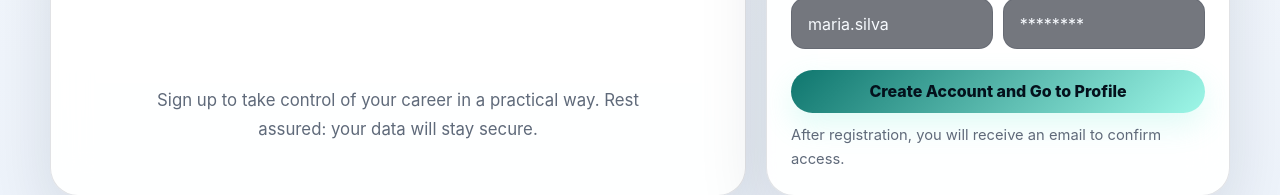
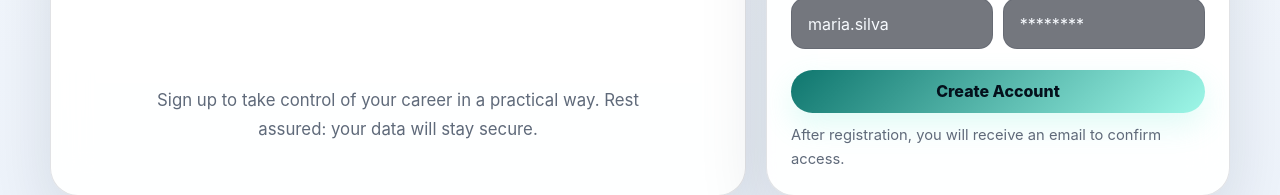
Before and after one commit to nathaliareiss/Gestaodecarreira, a Next.js app in the folder frontend/: page / in a window 1280 px wide. Shown: the part 533-728 px from the top of the page. Built offline with nearby package versions, Linux system fonts and the light colour scheme; no server answers.

Commit message:
feat(auth): ajustar funções de sessão para remover ID de usuário autenticado e simplificar o modo demo

```diff
--- a/frontend/app/usuario/usuario-access-gate.tsx
+++ b/frontend/app/usuario/usuario-access-gate.tsx
@@ -62,7 +62,7 @@ export function UsuarioAccessGate() {
       const demoAtivo = modoDemoAtivoNoCliente()
 
       if (demoAtivo) {
-        salvarSessaoDemo(DEMO_USUARIO.id)
+        salvarSessaoDemo()
         if (!ativo) {
           return
         }
--- a/frontend/features/auth/controller/auth-entry-controller.tsx
+++ b/frontend/features/auth/controller/auth-entry-controller.tsx
@@ -1,12 +1,13 @@
 "use client"
 
-import { useState } from "react"
+import { useEffect, useState } from "react"
 
 import { useLoginController } from "./use-login-controller"
 import { LoginCardView } from "@/features/auth/view/login-card-view"
 import { useUsuarioController } from "@/features/usuario/controller/use-usuario-controller"
 import { UsuarioFormView } from "@/features/usuario/view/usuario-form-view"
 import { UsuarioHeroSection } from "@/features/usuario/view/usuario-hero-section"
+import { removerUsuarioAutenticadoId } from "@/shared/auth/session"
 
 type ModoEntradaAuth = "login" | "cadastro"
 
@@ -18,6 +19,10 @@ export function AuthEntryController({ modoInicial }: AuthEntryControllerProps) {
   const [modo, setModo] = useState<ModoEntradaAuth>(modoInicial)
   const login = useLoginController()
   const cadastro = useUsuarioController()
+
+  useEffect(() => {
+    removerUsuarioAutenticadoId()
+  }, [])
 
   return (
     <main className="page-shell">
@@ -37,6 +42,7 @@ export function AuthEntryController({ modoInicial }: AuthEntryControllerProps) {
               cadastro={cadastro.cadastro}
               carregando={cadastro.carregando}
               erro={cadastro.erro}
+              mensagem={cadastro.mensagem}
               onSubmit={cadastro.enviarFormulario}
               onNomeChange={(valor) => cadastro.atualizarCampo("nome", valor)}
               onApelidoChange={(valor) => cadastro.atualizarCampo("apelido", valor)}
--- a/frontend/features/auth/controller/use-login-controller.ts
+++ b/frontend/features/auth/controller/use-login-controller.ts
@@ -17,7 +17,6 @@ import {
 import {
   removerSessaoDemo,
   salvarSessaoDemo,
-  salvarUsuarioAutenticadoId,
 } from "@/shared/auth/session"
 import { DEMO_USUARIO } from "@/shared/demo/demo-data"
 
@@ -111,13 +110,12 @@ export function useLoginController() {
     setErro(null)
 
     try {
-      const resposta = await autenticarUsuario({
+      await autenticarUsuario({
         login: dados.login.trim(),
         senha: dados.senha,
       })
 
       removerSessaoDemo()
-      salvarUsuarioAutenticadoId(resposta.usuario.id)
       router.replace("/usuario")
     } catch (error) {
       setErro(error instanceof Error ? error.message : "Falha inesperada ao entrar.")
@@ -136,7 +134,7 @@ export function useLoginController() {
 
     try {
       removerSessaoDemo()
-      salvarSessaoDemo(DEMO_USUARIO.id)
+      salvarSessaoDemo()
       router.replace("/usuario")
     } finally {
       setEntrandoDemo(false)
--- a/frontend/features/usuario/controller/use-usuario-controller.ts
+++ b/frontend/features/usuario/controller/use-usuario-controller.ts
@@ -17,6 +17,7 @@ export function useUsuarioController() {
   const [carregando, setCarregando] = useState(false)
   const [entrandoDemo, setEntrandoDemo] = useState(false)
   const [erro, setErro] = useState<string | null>(null)
+  const [mensagem, setMensagem] = useState<string | null>(null)
 
   function atualizarCampo<Chave extends keyof UsuarioCadastro>(
     chave: Chave,
@@ -30,9 +31,10 @@ export function useUsuarioController() {
 
   function entrarComDadosDeExemplo() {
     setErro(null)
+    setMensagem(null)
     setEntrandoDemo(true)
     try {
-      salvarSessaoDemo(DEMO_USUARIO.id)
+      salvarSessaoDemo()
       router.replace("/usuario")
     } finally {
       setEntrandoDemo(false)
@@ -68,6 +70,7 @@ export function useUsuarioController() {
 
     setCarregando(true)
     setErro(null)
+    setMensagem(null)
 
     try {
       await criarUsuario({
@@ -78,7 +81,7 @@ export function useUsuarioController() {
         login: cadastro.login.trim(),
         senha: cadastro.senha,
       })
-      router.push("/usuario")
+      setMensagem("Cadastro concluído com sucesso. Agora você pode entrar com seu login.")
     } catch (error) {
       setErro(error instanceof Error ? error.message : "Falha inesperada ao salvar.")
     } finally {
@@ -91,6 +94,7 @@ export function useUsuarioController() {
     carregando,
     entrandoDemo,
     erro,
+    mensagem,
     enviarFormulario,
     entrarComDadosDeExemplo,
     atualizarCampo,
--- a/frontend/features/usuario/view/usuario-form-view.tsx
+++ b/frontend/features/usuario/view/usuario-form-view.tsx
@@ -6,6 +6,7 @@ type UsuarioFormViewProps = {
   cadastro: UsuarioCadastro
   carregando: boolean
   erro: string | null
+  mensagem: string | null
   onSubmit: (evento: FormEvent<HTMLFormElement>) => void
   onNomeChange: (valor: string) => void
   onApelidoChange: (valor: string) => void
@@ -19,6 +20,7 @@ export function UsuarioFormView({
   cadastro,
   carregando,
   erro,
+  mensagem,
   onSubmit,
   onNomeChange,
   onApelidoChange,
@@ -102,13 +104,14 @@ export function UsuarioFormView({
 
       <div className="actions">
         <button className="primary-button button--large" type="submit" disabled={carregando}>
-          {carregando ? "Saving..." : "Create Account and Go to Profile"}
+          {carregando ? "Saving..." : "Create Account"}
         </button>
         <p className="helper">
           After registration, you will receive an email to confirm access.
         </p>
       </div>
 
+      {mensagem ? <p className="success-box">{mensagem}</p> : null}
       {erro ? <p className="error-box">{erro}</p> : null}
     </form>
   )
--- a/frontend/shared/auth/session.ts
+++ b/frontend/shared/auth/session.ts
@@ -24,8 +24,7 @@ function getDemoModeCookiePair(valor: string) {
   return `${DEMO_MODE_COOKIE_NAME}=${encodeURIComponent(valor)}`
 }
 
-export function salvarSessaoDemo(usuarioId: number) {
-  salvarUsuarioAutenticadoId(usuarioId)
+export function salvarSessaoDemo() {
   document.cookie = [getDemoModeCookiePair("1"), "Path=/", `Max-Age=${AUTH_COOKIE_MAX_AGE}`, "SameSite=Lax"].join(
     "; ",
   )
```
